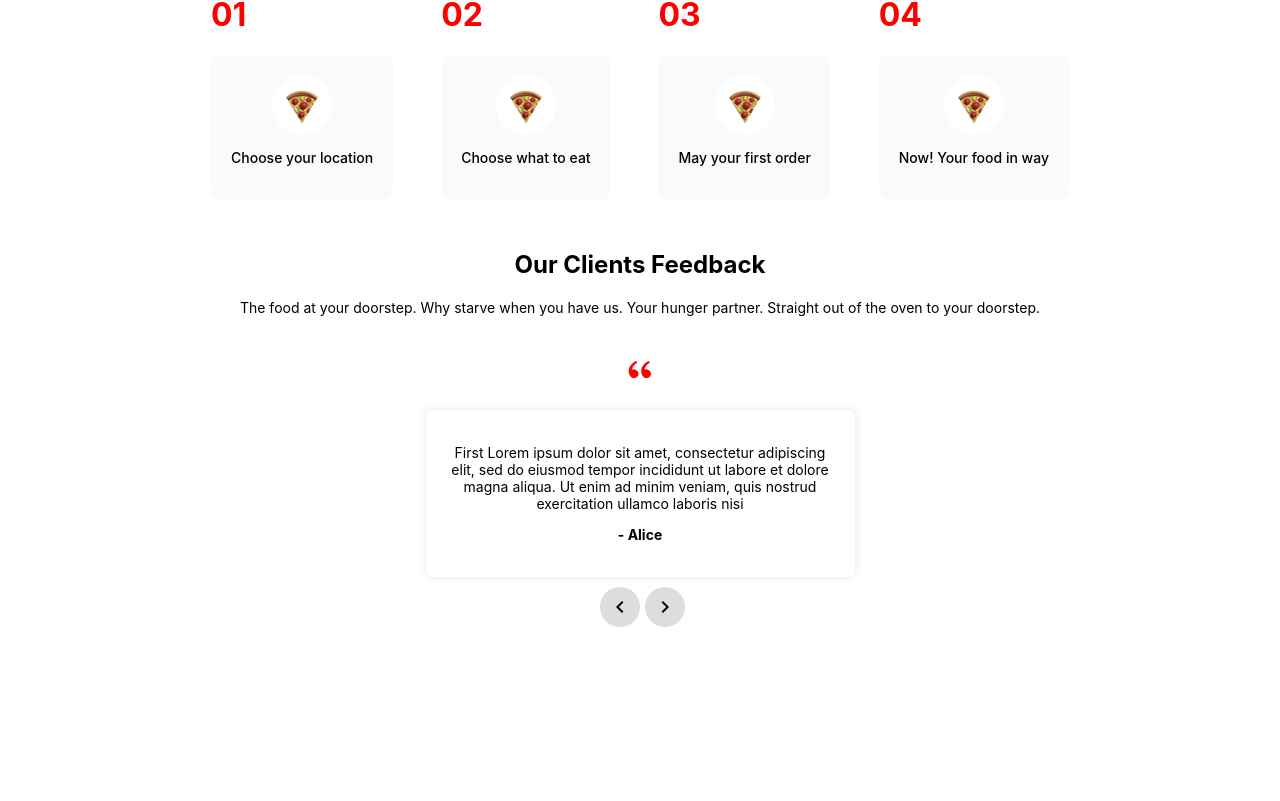
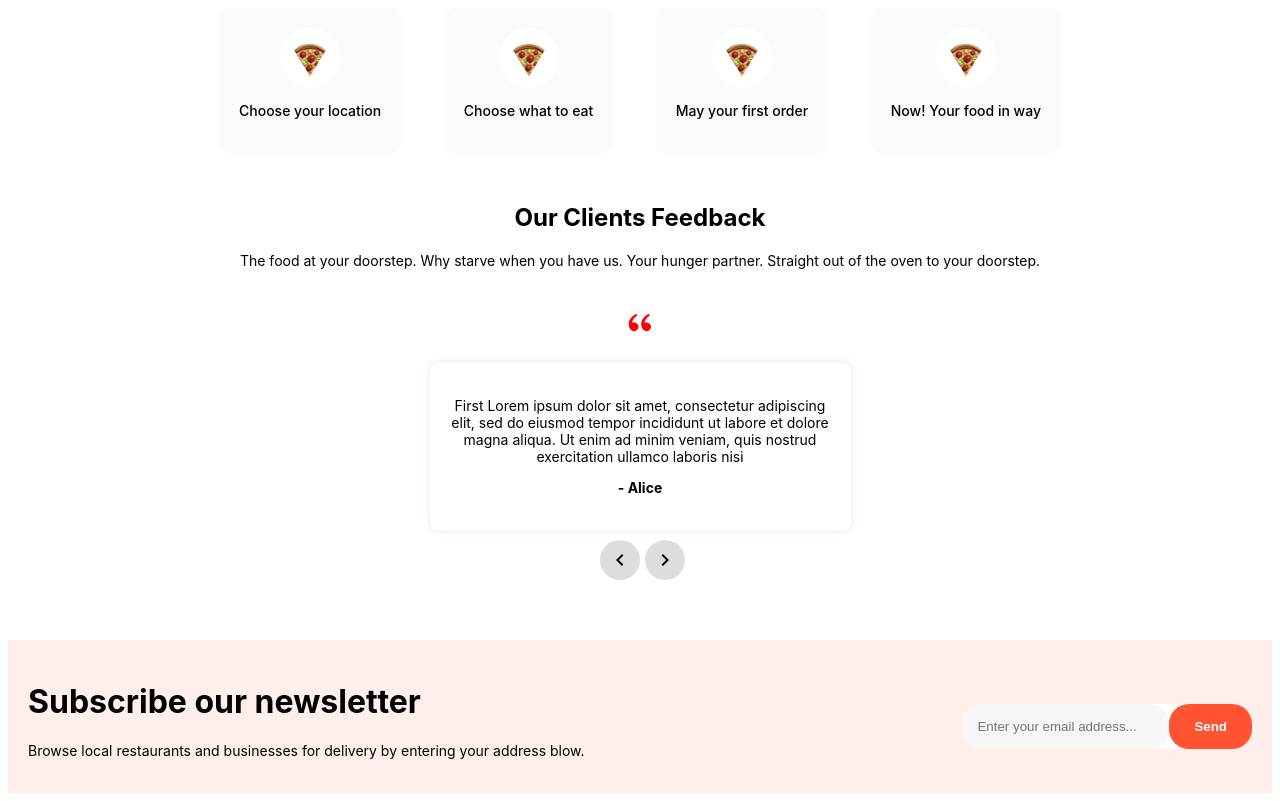
Before and after one commit to ARaihan66/Food_Delivery_Task, a React (Vite) app: page / in a window 1280 px wide. Shown: the part 1300-2101 px from the top of the page. Before the commit the page ends 1987 px from the top, so only its background shows below. Built offline with nearby package versions, Linux system fonts and the light colour scheme.

Commit message:
Newsletter section added

```diff
--- a/src/components/Dishes/main/style.css
+++ b/src/components/Dishes/main/style.css
@@ -1,4 +1,7 @@
 
+.dishes-main{
+    margin: 0px 211px;
+}
 
 .dishes{
     text-align: center;
--- a/src/components/heroSection/style.css
+++ b/src/components/heroSection/style.css
@@ -2,7 +2,7 @@
   display: flex;
   justify-content: center;
   align-items: center;
-  margin: 50px 20px;
+  margin: 50px 211px;
 }
 
 .hero-left {
--- a/src/components/navbar/style.css
+++ b/src/components/navbar/style.css
@@ -5,6 +5,7 @@
     padding: 10px 20px;
     height: 56px;
     margin-top:62px;
+    margin: 60px 211px;
   }
 
   .logo-container {
--- /dev/null
+++ b/src/components/newsLetter/NewsLetter.jsx
@@ -0,0 +1,18 @@
+import "./style.css"
+
+const NewsLetter = () => {
+  return (
+    <div className="newsletter-main">
+        <div className="newsletter-text">
+            <h1>Subscribe our newsletter</h1>
+            <p>Browse local restaurants and businesses for delivery by entering your address blow.</p>
+        </div>
+        <div className="newsletter-input">
+            <input type="text" placeholder="Enter your email address..."/>
+            <button>Send</button>
+        </div>
+    </div>
+  )
+}
+
+export default NewsLetter
--- /dev/null
+++ b/src/components/newsLetter/style.css
@@ -0,0 +1,44 @@
+.newsletter-main{
+    display: flex;
+    align-items: center;
+    justify-content: space-between;
+    background-color: rgba(255, 239, 236, 1);
+    padding: 20px;
+}
+
+.newsletter-input {
+    background: rgba(255, 255, 255, 1);
+    display: flex;
+    justify-content: space-between;
+    align-items: center;
+    margin-top: 20px;
+    border-radius: 20px;
+    -webkit-border-radius: 20px;
+    -moz-border-radius: 20px;
+    -ms-border-radius: 20px;
+    -o-border-radius: 20px;
+  }
+
+  .newsletter-input input {
+    outline: none;
+    border: none;
+    background: rgba(246, 246, 246, 1);
+    color: black;
+    padding: 15px;
+    border-radius: 20px;
+  }
+
+  .newsletter-input button {
+    outline: none;
+    border: none;
+    background: rgba(255, 83, 49, 1);
+    cursor: pointer;
+    font-weight: 700;
+    color: white;
+    padding: 15px 25px;
+    border-radius: 20px;
+    -webkit-border-radius: 20px;
+    -moz-border-radius: 20px;
+    -ms-border-radius: 20px;
+    -o-border-radius: 20px;
+  }
--- a/src/index.css
+++ b/src/index.css
@@ -4,7 +4,6 @@
 
 body {
   font-family: 'Inter', sans-serif;
-  margin: 0px 211px;
 }
 
 p{
--- a/src/pages/Home.jsx
+++ b/src/pages/Home.jsx
@@ -1,6 +1,7 @@
 import Main from "../components/Dishes/main/Main";
 import HeroSection from "../components/heroSection/HeroSection";
 import Navbar from "../components/navbar/Navbar";
+import NewsLetter from "../components/newsLetter/NewsLetter";
 
 const Home = () => {
   return (
@@ -8,6 +9,7 @@ const Home = () => {
       <Navbar />
       <HeroSection />
       <Main />
+      <NewsLetter/>
     </div>
   );
 };
```
